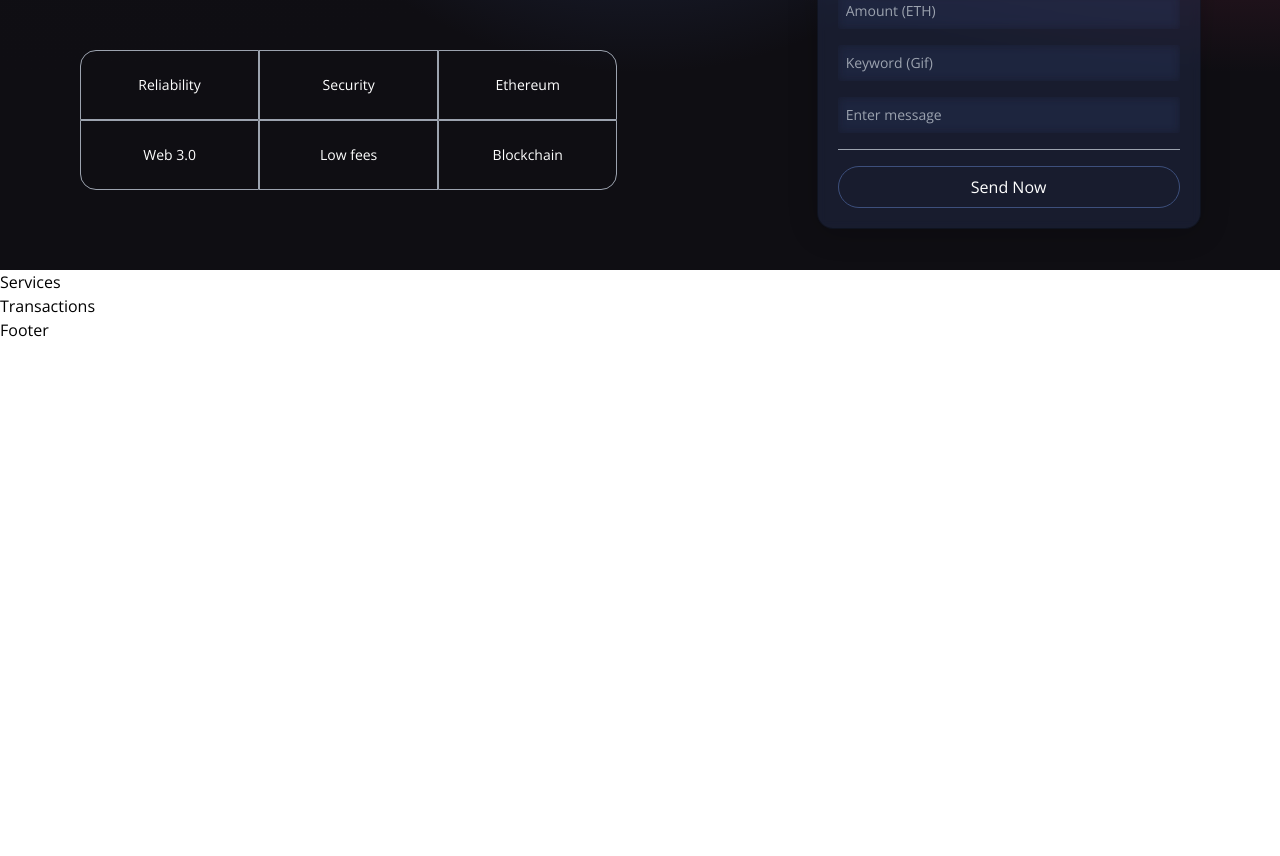
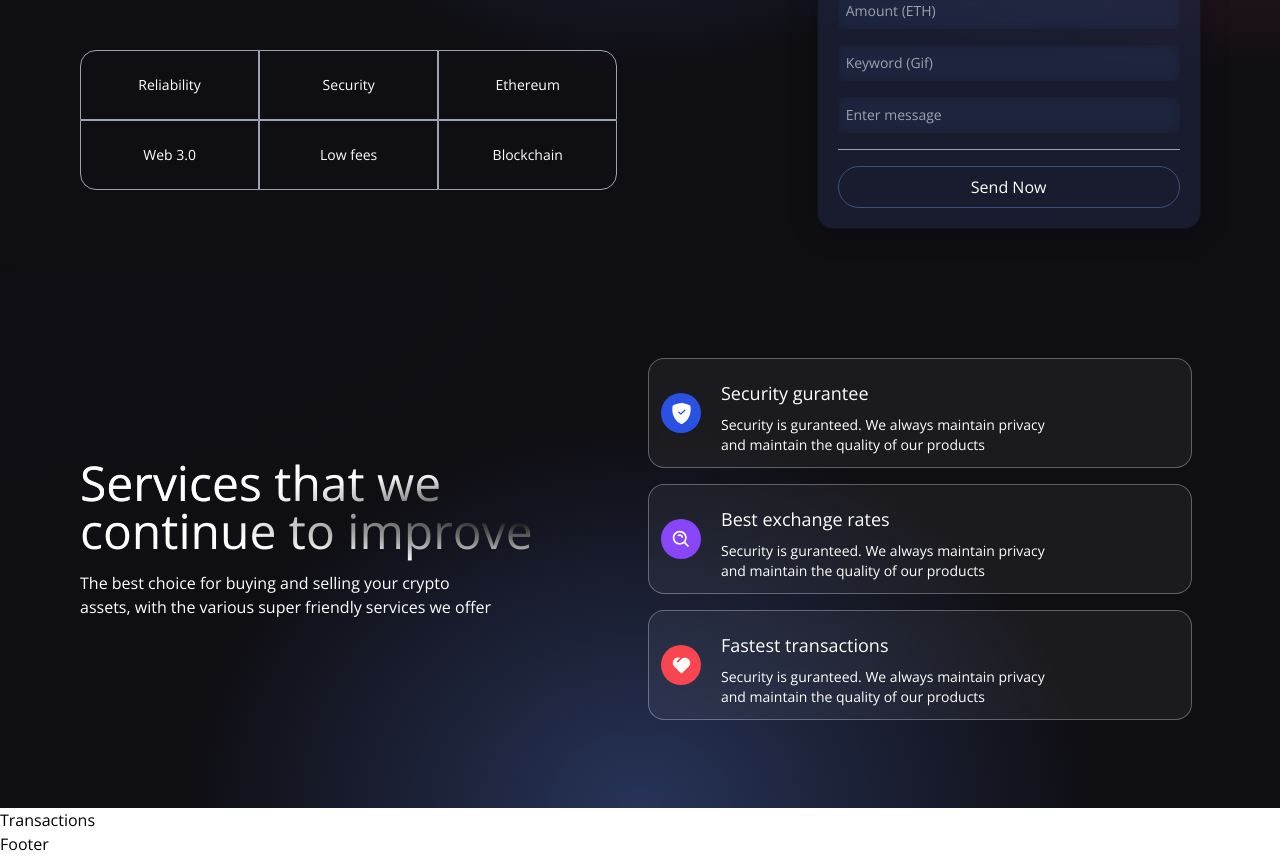
Before and after one commit to mohamedelmougy/krypt-web3.0, a React (Vite) app: page / in a window 1280 px wide. Shown: the part 402-1258 px from the top of the page. Before the commit the page ends 800 px from the top, so only its background shows below. Built offline with nearby package versions, Linux system fonts and the light colour scheme.

Commit message:
feat: complete services section

```diff
--- a/src/components/Services.jsx
+++ b/src/components/Services.jsx
@@ -1,9 +1,59 @@
+import { BsShieldFillCheck } from "react-icons/bs";
+import { BiSearchAlt } from "react-icons/bi";
+import { RiHeart2Fill } from "react-icons/ri";
 
+const ServiceCard = ({ color, title, icon, subtitle }) => (
+  <div className="flex flex-row justify-start items-center white-glassmorphism p-3 m-2 cursor-pointer hover:shadow-xl">
+    <div
+      className={`w-10 h-10 rounded-full flex justify-center items-center ${color}`}
+    >
+      {icon}
+    </div>
+    <div className="ml-5 flex flex-col flex-1 text-white">
+      <h3 className="mt-2 text-lg">{title}</h3>
+      <p className="mt-2 text-sm md:w-9/12">{subtitle}</p>
+    </div>
+  </div>
+);
 
 const Services = () => {
   return (
-    <div>Services</div>
-  )
-}
+    <div className="flex w-full justify-center items-center gradient-bg-services">
+      <div className="flex mf:flex-row flex-col items-center justify-between md:p-20 py-12 px-4">
+        <div className="flex-1 flex flex-col justify-start items-start">
+          <h1 className="text-white text-3xl sm:text-5xl py-2 text-gradient ">
+            Services that we
+            <br />
+            continue to improve
+          </h1>
+          <p className="text-left my-2 text-white font-light md:w-9/12 w-11/12 text-base">
+            The best choice for buying and selling your crypto assets, with the
+            various super friendly services we offer
+          </p>
+        </div>
+        <div className="flex-1 flex flex-col justify-start items-center">
+          <ServiceCard
+            color="bg-[#2952E3]"
+            title="Security gurantee"
+            icon={<BsShieldFillCheck fontSize={21} className="text-white" />}
+            subtitle="Security is guranteed. We always maintain privacy and maintain the quality of our products"
+          />
+          <ServiceCard
+            color="bg-[#8945F8]"
+            title="Best exchange rates"
+            icon={<BiSearchAlt fontSize={21} className="text-white" />}
+            subtitle="Security is guranteed. We always maintain privacy and maintain the quality of our products"
+          />
+          <ServiceCard
+            color="bg-[#F84550]"
+            title="Fastest transactions"
+            icon={<RiHeart2Fill fontSize={21} className="text-white" />}
+            subtitle="Security is guranteed. We always maintain privacy and maintain the quality of our products"
+          />
+        </div>
+      </div>
+    </div>
+  );
+};
 
-export default Services
+export default Services;
```
